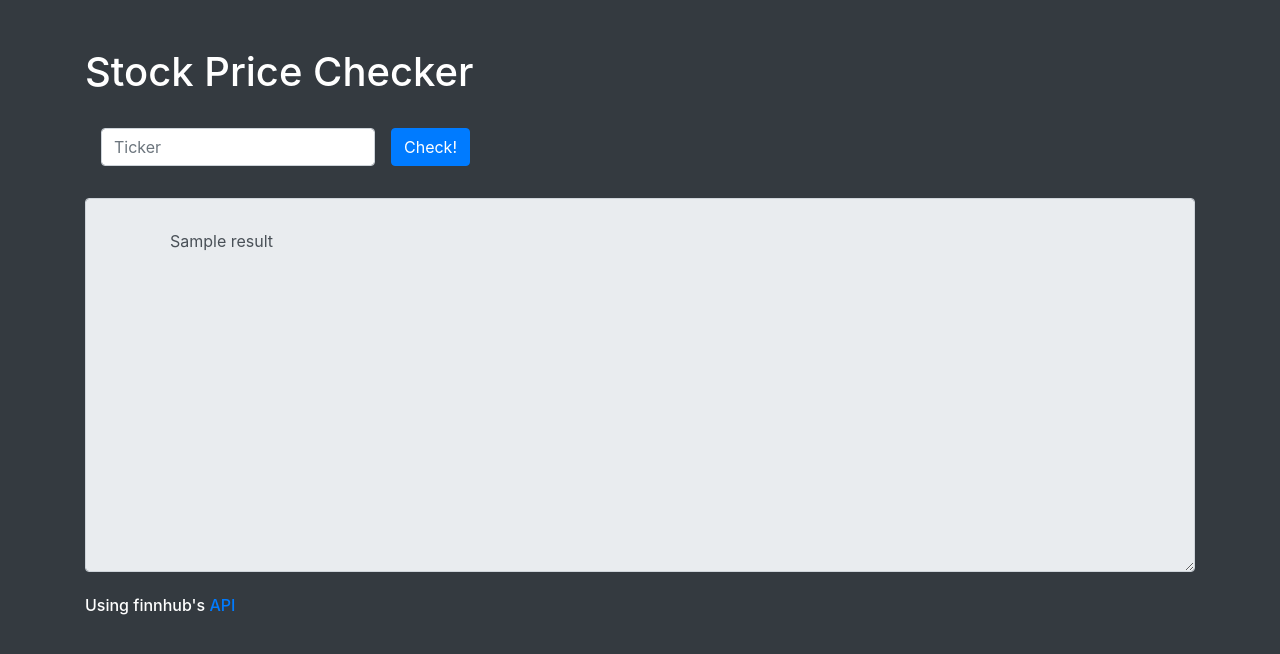
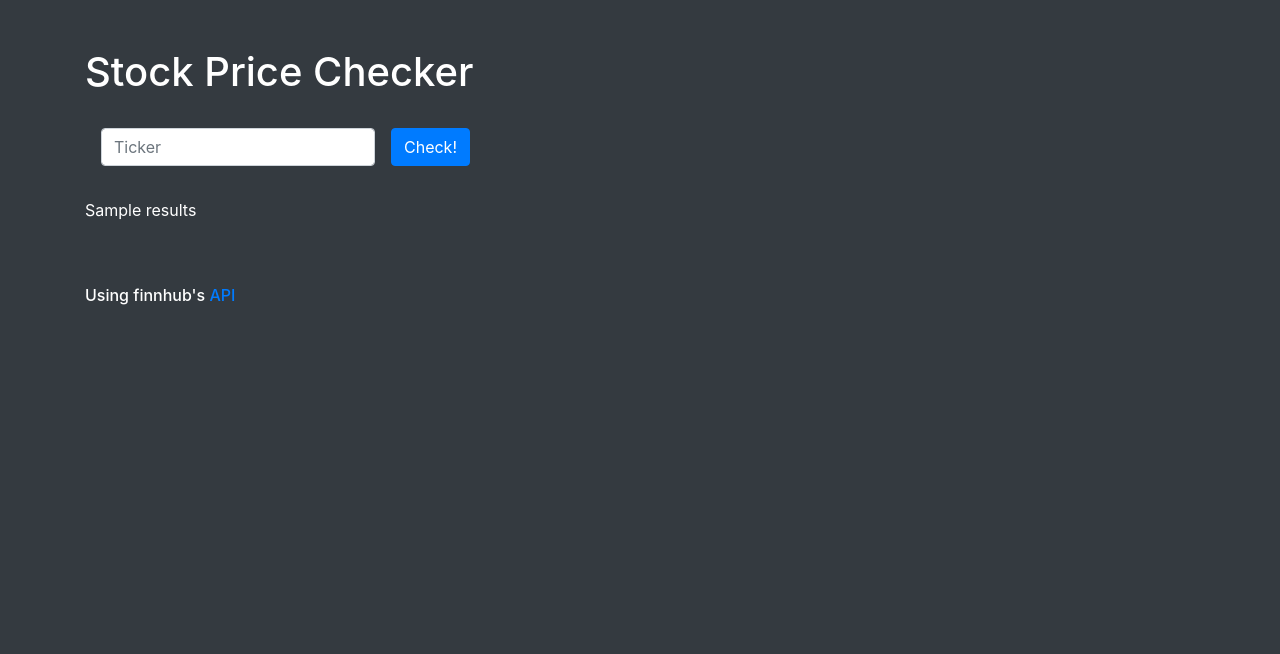
Before and after one commit to aaronbsavage94/Flask-Projects-App, a Flask app: template templates/stockcheck.html in a window 1280 px wide. Shown: the part 56-710 px from the top of the page. Run offline with Flask 2, Linux system fonts and the light colour scheme; the template is opened without the code that fills it: most values are stand-ins (such as "Sample title", 1, 10 or a date in 2020); some libraries are stand-ins or nearby versions.

Commit message:
Cleaned up formatting

```diff
--- a/application.py
+++ b/application.py
@@ -46,11 +46,11 @@ def getQuote():
             }
 
         #Send and get response
-        response = requests.request("GET", url, headers=headers, params=querystring, timeout=1)
+        response = requests.request("GET", url, headers=headers, params=querystring)
         data = response.json()
 
         #Parse JSON output
-        quote = str(data['content'] + "\n")
+        quote = str(data['content'] + "<br>")
         originator = data['originator']
         author = "--" + str(originator['name'])
 
@@ -85,6 +85,9 @@ def getCOVIDData():
         #Else, change encoding of each object in JSON response for Linux host and redirect to form
         else:
 
+            #Append HTML for textarea
+            results.append('<textarea class="form-control" id="result" rows="15" readonly>')
+
             #For each object in the reply
             for d in data:
 
@@ -96,6 +99,9 @@ def getCOVIDData():
 
                 #Append to results
                 results.append(d)
+
+            #Append HTML for textarea
+            results.append('</textarea><br>')
 
             #Direct output to form
             return render_template('covid_tracking.html', title="COVID-19 Tracking", results=results)
@@ -111,44 +117,52 @@ def requestStock():
 
     #Initialize variables
     picker = request.form["ticker"]
-    results = []
+    results = ""
 
     #Try POST
     try:
 
-        #Endpoint
-        url = "https://finnhub-realtime-stock-price.p.rapidapi.com/quote"
-
-        #Query using picker from HTML form
+        #Form query from HTML form
         queryString = {"symbol":picker}
 
-        #Request headers
+        #Endpoints
+        url = "https://finnhub-realtime-stock-price.p.rapidapi.com/quote"
+        url1 = "https://finnhub.io/api/v1/stock/profile2?symbol="+picker+"&token=bpkgs0vrh5rcgrlra5v0"
+
+        #Request header for first request
         headers = {
             'x-rapidapi-host': "finnhub-realtime-stock-price.p.rapidapi.com",
             'x-rapidapi-key': "513b4d165fmsh4c349204d03662dp1d7b72jsn7bad13d69a6f"
             }
 
-        #Response
+        #Responses
         response = requests.request("GET", url, headers=headers, params=queryString)
         data = response.json()
 
-        #Parse response
-        ticker = "Ticker: " + picker
-        current = "Current price: " + str(data['c'])
-        high = "High of the day: " + str(data['h'])
-        low = "Low of the day: " + str(data['l'])
-        opening = "Opening price of the day: " + str(data['o'])
-        previous = "Previous close price: " + str(data['pc'])
+        response1 =  requests.get(url1)
+        data1 = response1.json()
+
+        #Parse responses
+        company_string = str(data1["name"]) + " - " + str(data1["exchange"]) + '<br/>'
+        ticker = "Ticker: " + picker + '<br/>'
+        currency = "Currency: " + str(data1["currency"]) + '<br/>'
+        current = "Current price: " + str(data['c']) + '<br/>'
+        high = "High of the day: " + str(data['h']) + '<br/>'
+        low = "Low of the day: " + str(data['l']) + '<br/>'
+        opening = "Opening price of the day: " + str(data['o']) + '<br/>'
+        previous = "Previous close price: " + str(data['pc']) + '<br/>'
         timestamp = "Timestamp: " + str(data['t'])
 
         #Append to results var
-        results.append(ticker)
-        results.append(current)
-        results.append(high)
-        results.append(low)
-        results.append(opening)
-        results.append(previous)
-        results.append(timestamp)
+        results += company_string
+        results += ticker
+        results += currency
+        results += current
+        results += high
+        results += low
+        results += opening
+        results += previous
+        results += timestamp
 
         #Direct parsed response to form
         return render_template('stockcheck.html', title="Stock Price Checker", results=results)
--- a/templates/stockcheck.html
+++ b/templates/stockcheck.html
@@ -12,12 +12,14 @@
                     </div>
                     <button type="submit" class="btn btn-primary mb-2">Check!</button>
                 </form><br>
-            <textarea class="form-control" id="result" rows="15" readonly>
-                {% for result in results %}
-                {{ result }}
-                {% endfor %}
-            </textarea>
-            <br>
+
+                <p>
+                    {% autoescape false %}
+                        {{ results }}
+                    {% endautoescape %}
+                </p>
+
+            <br><br>
             <h6>Using finnhub's <a href="https://finnhub.io/docs/api" target="_blank">API</a></h6>
         </div>
     </body>
```
Also changed, not shown: templates/covid_tracking.html (+7 -5 lines), templates/home.html (+10 -6 lines), templates/weathercheck.html (+5 -3 lines).
